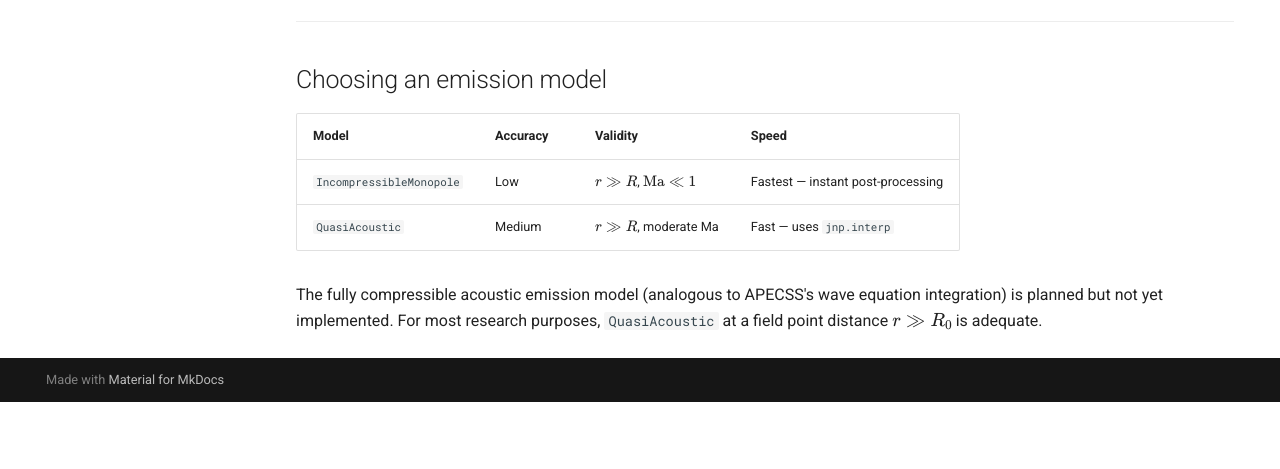
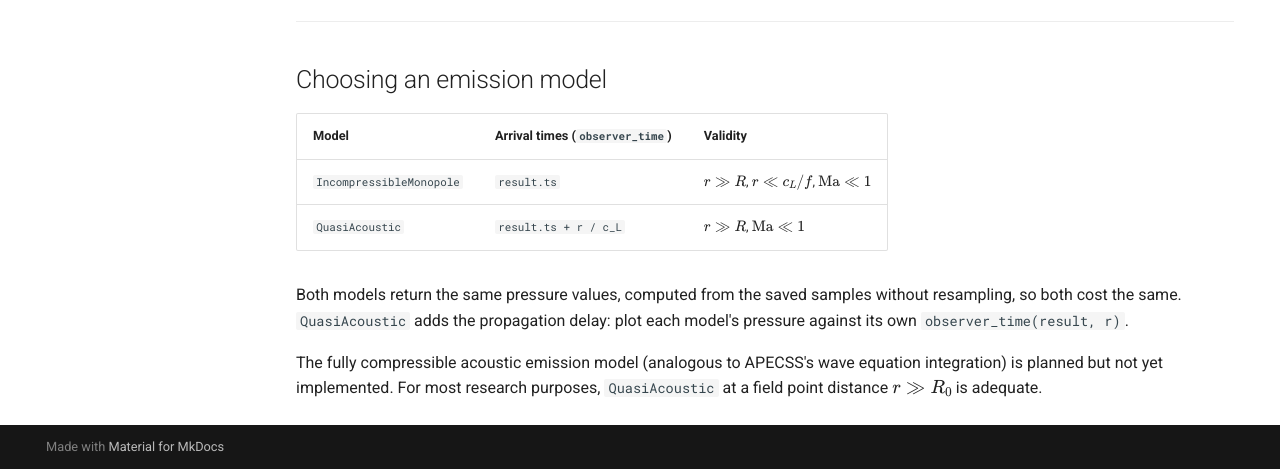
Before and after one commit to imperial-nsb/jbubble, an MkDocs documentation site: the page built from docs/api/acoustics.md, in a window 1280 px wide and 900 px high, scrolled down 632 px, cut to the strip 431-900 px from the top of the window. Built offline with MkDocs 1.6.1 and Material for MkDocs 9.7.7, drawn with Linux system fonts in a browser that asks for light colours; comment, search, counter and statistics services are not loaded; before the commit the page ends 1465 px from its top, so only the background shows below that.

Commit message:
docs(acoustics): describe QuasiAcoustic as a delayed monopole
The model table still said QuasiAcoustic resamples with jnp.interp and
holds at moderate Mach numbers. It now returns the monopole series on
the shifted axis result.ts + r/c_L, so both models give the same
pressure values at the same cost, and both need Ma << 1; the delay only
removes the r << c_L/f condition. The table lists each model's arrival
times and validity instead.

```diff
--- a/docs/api/acoustics.md
+++ b/docs/api/acoustics.md
@@ -34,9 +34,11 @@ p_all = jax.vmap(lambda r: emission(result, r))(distances)
 
 ## Choosing an emission model
 
-| Model | Accuracy | Validity | Speed |
-|---|---|---|---|
-| `IncompressibleMonopole` | Low | $r \gg R$, $\text{Ma} \ll 1$ | Fastest — instant post-processing |
-| `QuasiAcoustic` | Medium | $r \gg R$, moderate Ma | Fast — uses `jnp.interp` |
+| Model | Arrival times (`observer_time`) | Validity |
+|---|---|---|
+| `IncompressibleMonopole` | `result.ts` | $r \gg R$, $r \ll c_L/f$, $\text{Ma} \ll 1$ |
+| `QuasiAcoustic` | `result.ts + r / c_L` | $r \gg R$, $\text{Ma} \ll 1$ |
+
+Both models return the same pressure values, computed from the saved samples without resampling, so both cost the same. `QuasiAcoustic` adds the propagation delay: plot each model's pressure against its own `observer_time(result, r)`.
 
 The fully compressible acoustic emission model (analogous to APECSS's wave equation integration) is planned but not yet implemented. For most research purposes, `QuasiAcoustic` at a field point distance $r \gg R_0$ is adequate.
```
